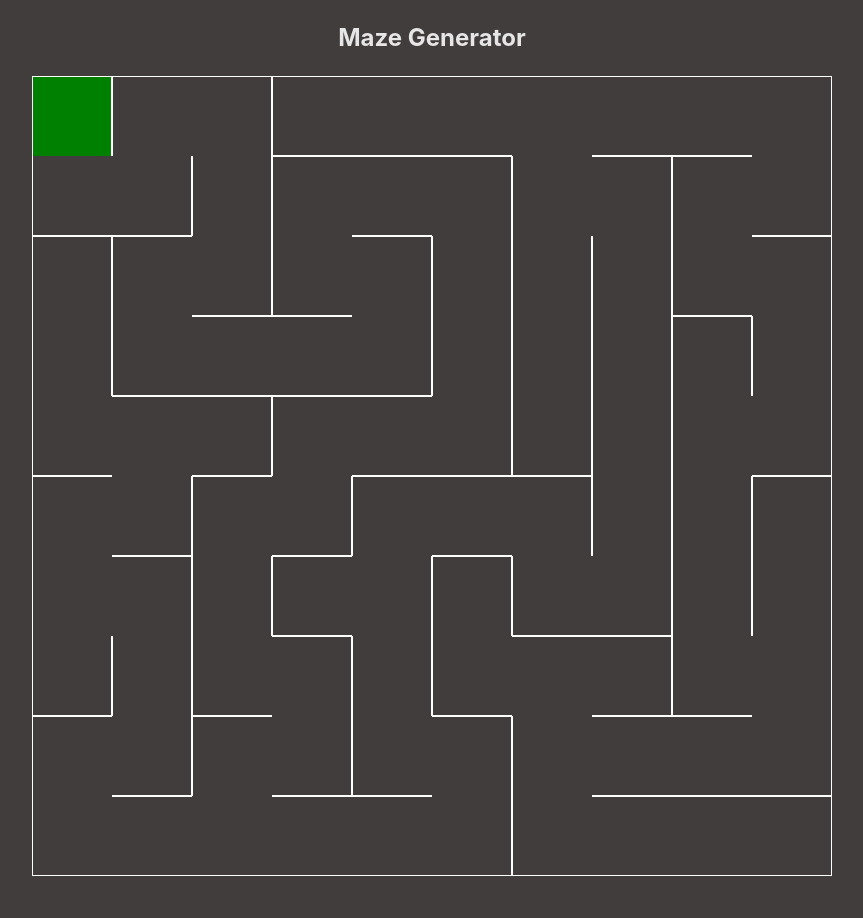
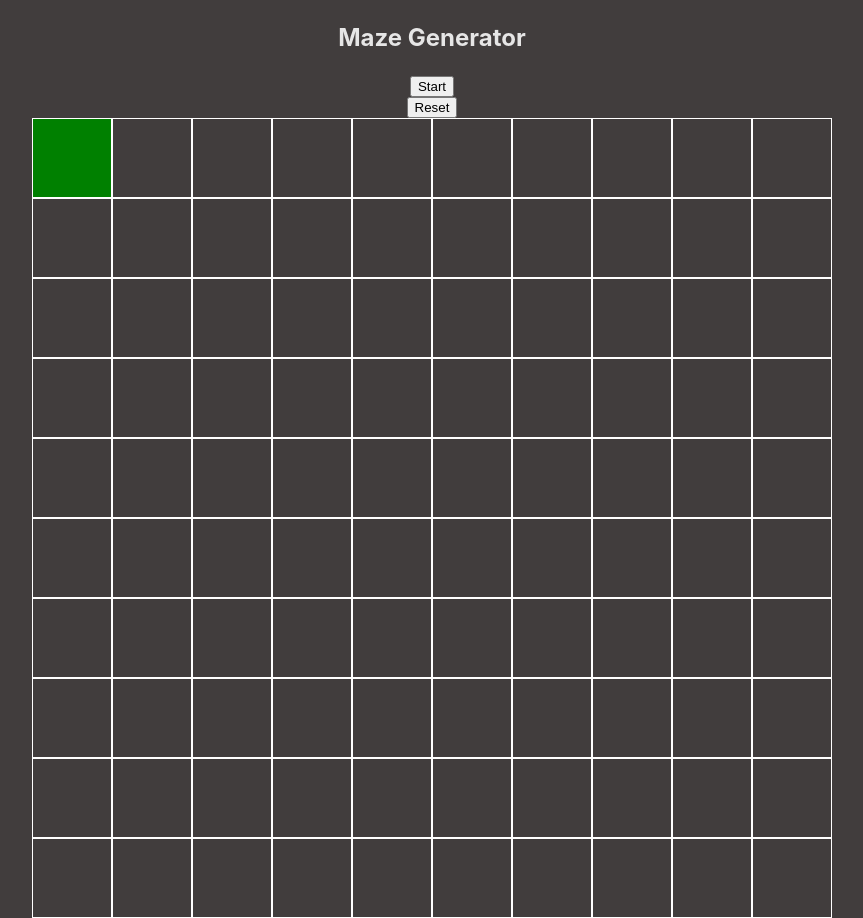
Before and after one commit to RenatMir/react-projects, a React (Vite) app: page / in a window 1280 px wide. Shown: the whole page, without its empty margins (208-1071 px from the left). Before the commit the page ends 876 px from the top, so only its background shows below. Built offline with nearby package versions, Linux system fonts and the light colour scheme.

Commit message:
Added buttons

```diff
--- a/projects/maze-generator/Maze.jsx
+++ b/projects/maze-generator/Maze.jsx
@@ -2,21 +2,19 @@ import { useEffect } from "react"
 import { checkNeighbours, drawCells, generateGrid, removeWalls } from "./MazeUtils";
 
 export const Maze = (props) => {
-    const { mazeData, mazeCompletedState, canvasRef } = props;
-    const { mazeCompleted, setMazeCompleted } = mazeCompletedState;
+    const { mazeStateObj, canvasRef } = props;
+    const { mazeState, setMazeState } = mazeStateObj;
 
-    const grid = generateGrid(mazeData.rowsColsNumber, mazeData.end);
+    const grid = generateGrid(mazeState.rowsColsNumber, mazeState.end);
 
     const stack = [];
-    let currentCell = grid[mazeData.start.rowNum][mazeData.start.colNum];
+    let currentCell = grid[mazeState.start.rowNum][mazeState.start.colNum];
     stack.push(currentCell);
     currentCell.isVisited = true;
     currentCell.isCurrent = true;
 
-    const generateMaze = (canvasContext) => {
-        drawCells(grid, mazeData, canvasContext);
-
-        let nextCell = checkNeighbours(currentCell, grid, mazeData);
+    const generateMaze = () => {
+        let nextCell = checkNeighbours(currentCell, grid, mazeState);
         if (nextCell) {
             nextCell.isVisited = true;
             stack.push(currentCell);
@@ -31,7 +29,14 @@ export const Maze = (props) => {
             currentCell = stack.pop();
             currentCell.isCurrent = true;
         } else {
-            setMazeCompleted(true);
+            console.log("Done");
+            setMazeState(prevState => {
+                return {
+                    ...prevState,
+                    isStarted: false,
+                    isCompleted: true
+                };
+            });
         }
     }
 
@@ -42,22 +47,27 @@ export const Maze = (props) => {
         let timeout;
 
         const generateMazeAnimator = () => {
-            if (mazeCompleted) {
+            if (mazeState.isCompleted) return;
+
+            drawCells(grid, mazeState, canvasContext);
+
+            if (!mazeState.isStarted) {
                 return;
+            } else {
+                generateMaze();
             }
 
-            generateMaze(canvasContext);
             timeout = setTimeout(() => {
                 animationFrameId = window.requestAnimationFrame(generateMazeAnimator);
-            }, mazeData.speed);
+            }, mazeState.speed);
         }
-        generateMazeAnimator()
+        generateMazeAnimator();
 
         return () => {
             clearTimeout(timeout);
             window.cancelAnimationFrame(animationFrameId)
         }
-    }, [mazeCompleted]);
+    }, [mazeState]);
 
     return (
         <></>
--- a/projects/maze-generator/MazeGenerator.jsx
+++ b/projects/maze-generator/MazeGenerator.jsx
@@ -3,15 +3,14 @@ import { useRef, useState } from "react"
 
 import "./assets/maze-generator.css"
 
-export const MazeGenerator = () => {
-    const canvasRef = useRef(null);
-    const [mazeCompleted, setMazeCompleted] = useState(false);
-
-    const mazeData = {
+const getInitialMazeState = () => {
+    return {
         height: 800,
         width: 800,
         rowsColsNumber: 10,
         speed: 0,
+        isStarted: false,
+        isCompleted: false,
         currentCellColor: "green",
         backgroundColor: "#413d3d",
         start: {
@@ -22,13 +21,56 @@ export const MazeGenerator = () => {
             color: "white",
             width: 2
         }
-    };
+    }
+}
+
+export const MazeGenerator = () => {
+    const canvasRef = useRef(null);
+    const [mazeState, setMazeState] = useState(getInitialMazeState);
+
+    const handleCanvasClick = (event) => {
+        const rect = canvasRef.current.getBoundingClientRect();
+        const scaleX = canvasRef.current.width / rect.width;
+        const scaleY = canvasRef.current.height / rect.height;
+
+        const x = (event.clientX - rect.left) * scaleX;
+        const y = (event.clientY - rect.top) * scaleY;
+
+
+        const cellDim = mazeState.height / mazeState.rowsColsNumber;
+        const rowNum = Math.floor(Math.abs(y) / cellDim);
+        const colNum = Math.floor(Math.abs(x) / cellDim);
+
+        if (!mazeState.isStarted && !mazeState.isCompleted) {
+            setMazeState(prev => {
+                return ({
+                    ...prev,
+                    start: {
+                        rowNum,
+                        colNum
+                    }
+                });
+            })
+        }
+    }
 
     return (
         <>
             <h2>Maze Generator</h2>
-            <canvas ref={canvasRef} className="maze-canvas" height={mazeData.height} width={mazeData.width} />
-            <Maze mazeData={mazeData} mazeCompletedState={{mazeCompleted, setMazeCompleted}} canvasRef={canvasRef}/>
+            <button onClick={() => {
+                setMazeState(prev => {
+                    return ({
+                        ...prev,
+                        isStarted: true,
+                        isCompleted: false
+                    });
+                })
+            }}>Start</button>
+            <button onClick={() => {
+                setMazeState(getInitialMazeState)
+            }}>Reset</button>
+            <canvas ref={canvasRef} className="maze-canvas" height={mazeState.height} width={mazeState.width} onClick={handleCanvasClick} />
+            <Maze mazeStateObj={{ mazeState, setMazeState }} canvasRef={canvasRef} />
         </>
     );
 }
--- a/projects/maze-generator/MazeUtils.js
+++ b/projects/maze-generator/MazeUtils.js
@@ -26,20 +26,20 @@ export const generateGrid = (dimension) => {
     return (grid);
 }
 
-const drawCell = (cell, mazeData, canvasContext) => {
-    const cellDim = mazeData.height / mazeData.rowsColsNumber;
-    const x = Math.floor(cell.colNum * mazeData.width / mazeData.rowsColsNumber);
-    const y = Math.floor(cell.rowNum * mazeData.height / mazeData.rowsColsNumber);
+const drawCell = (cell, mazeState, canvasContext) => {
+    const cellDim = mazeState.height / mazeState.rowsColsNumber;
+    const x = Math.floor(cell.colNum * mazeState.width / mazeState.rowsColsNumber);
+    const y = Math.floor(cell.rowNum * mazeState.height / mazeState.rowsColsNumber);
 
-    const canvasLineWidth = mazeData.cellBorders.width;
-    canvasContext.strokeStyle = mazeData.cellBorders.color;
-    canvasContext.fillStyle = mazeData.backgroundColor;
+    const canvasLineWidth = mazeState.cellBorders.width;
+    canvasContext.strokeStyle = mazeState.cellBorders.color;
+    canvasContext.fillStyle = mazeState.backgroundColor;
     canvasContext.lineWidth = canvasLineWidth;
 
     canvasContext.fillRect(x, y, cellDim, cellDim);
 
     if (cell.isCurrent) {
-        canvasContext.fillStyle = mazeData.currentCellColor;
+        canvasContext.fillStyle = mazeState.currentCellColor;
         canvasContext.fillRect(x, y, cellDim, cellDim);
     }
     if (cell.walls.top) drawTopWall(x, y, cellDim, canvasContext);
@@ -76,12 +76,12 @@ const drawCell = (cell, mazeData, canvasContext) => {
     }
 }
 
-export const drawCells = (grid, mazeData, canvasContext) => {
+export const drawCells = (grid, mazeState, canvasContext) => {
     let cell;
-    for (let rowIndex = 0; rowIndex < mazeData.rowsColsNumber; rowIndex++) {
-        for (let colIndex = 0; colIndex < mazeData.rowsColsNumber; colIndex++) {
+    for (let rowIndex = 0; rowIndex < mazeState.rowsColsNumber; rowIndex++) {
+        for (let colIndex = 0; colIndex < mazeState.rowsColsNumber; colIndex++) {
             cell = grid[rowIndex][colIndex];
-            drawCell(cell, mazeData, canvasContext);
+            drawCell(cell, mazeState, canvasContext);
         }
     }
 }
```
